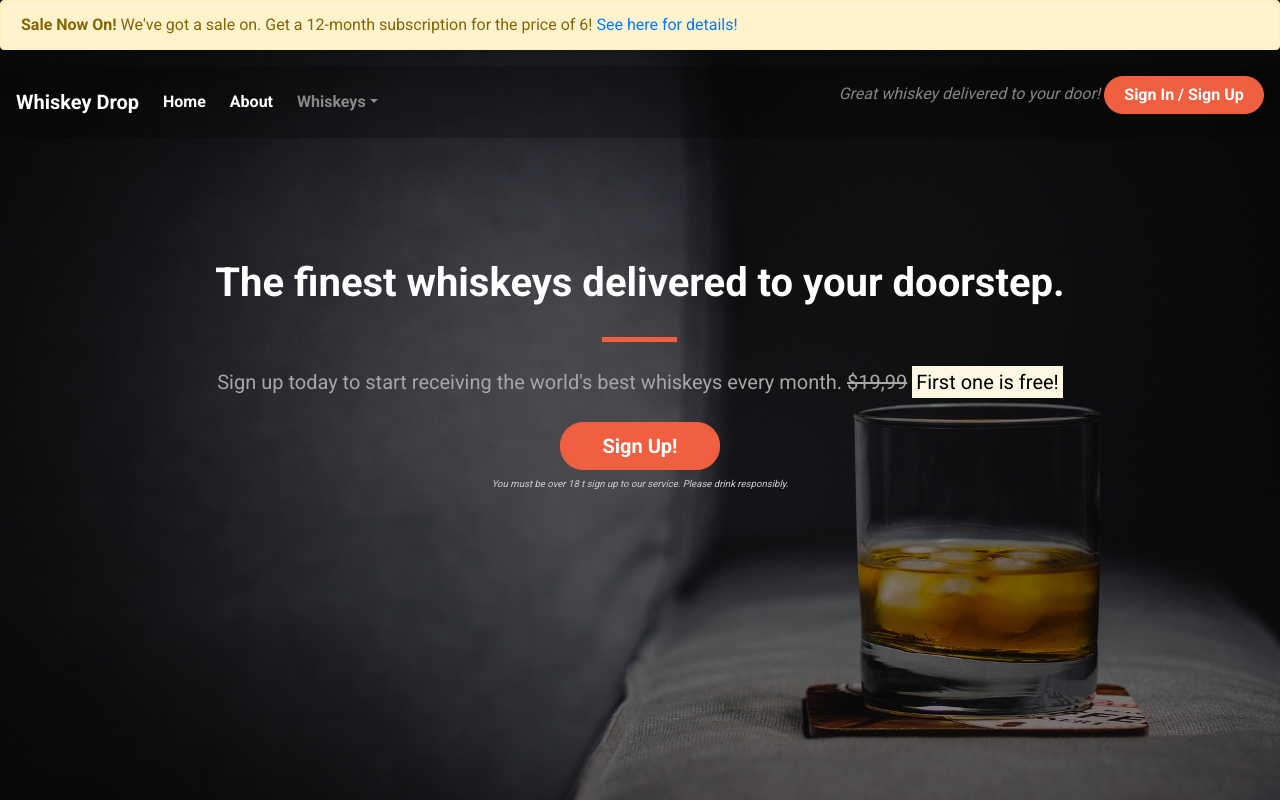
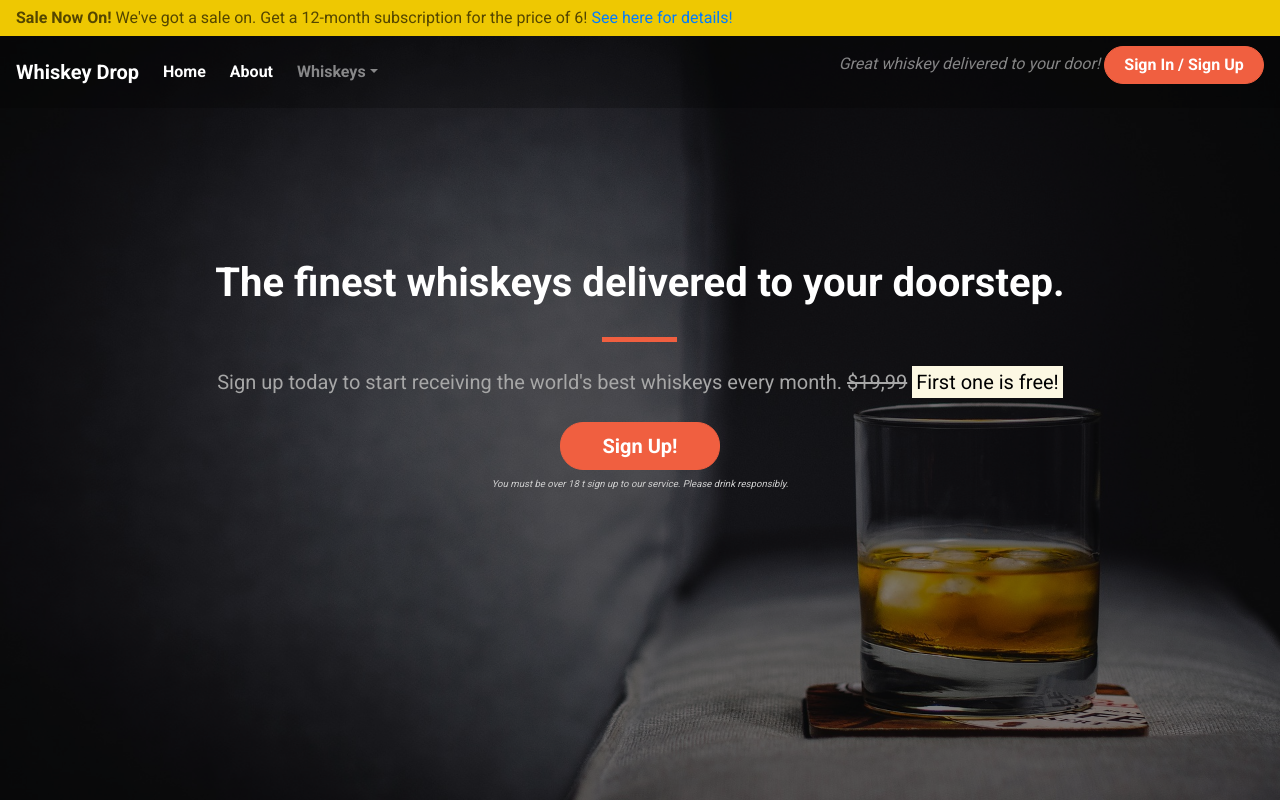
Before and after one commit to nitr-am/whiskey-project, a plain HTML site: page index.html in a window 1280 px wide. Shown: the top 800 px of the page. Drawn offline with nearby package versions, Linux system fonts and the light colour scheme.

Commit message:
final no errors

```diff
--- a/css/style.css
+++ b/css/style.css
@@ -116,7 +116,7 @@ body {
     padding-right: 0;
 }
 
-.site-wide-alert {
+.side-wide-alert {
     color: #544600;
     background-color: #eec802;
     border-color: #eec802;
--- a/index.html
+++ b/index.html
@@ -17,7 +17,7 @@
         <div class="container-fluid alert-container">
             <div class="row d-none d-sm-block">
                 <div class="col-12">
-                    <div class="site-wide-atert alert alert-warning">
+                    <div class="side-wide-alert alert alert-warning">
                         <strong>Sale Now On!</strong> We've got a sale on. Get a 12-month subscription for the price of 6! <a href="#">See here for details!</a>
                     </div>
                 </div>
```
Also changed, not shown: .c9/metadata/environment/css/style.css, .c9/metadata/environment/index.html, 1 other file.
